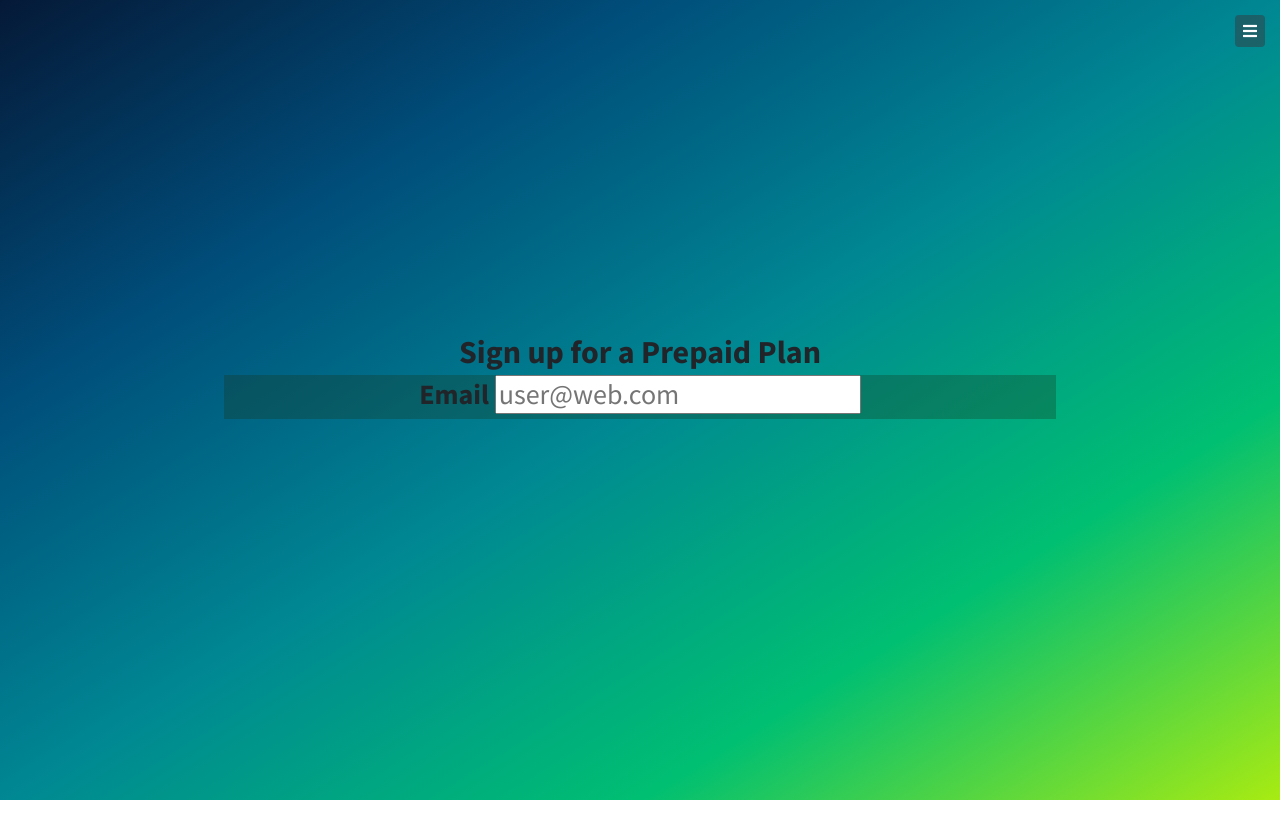
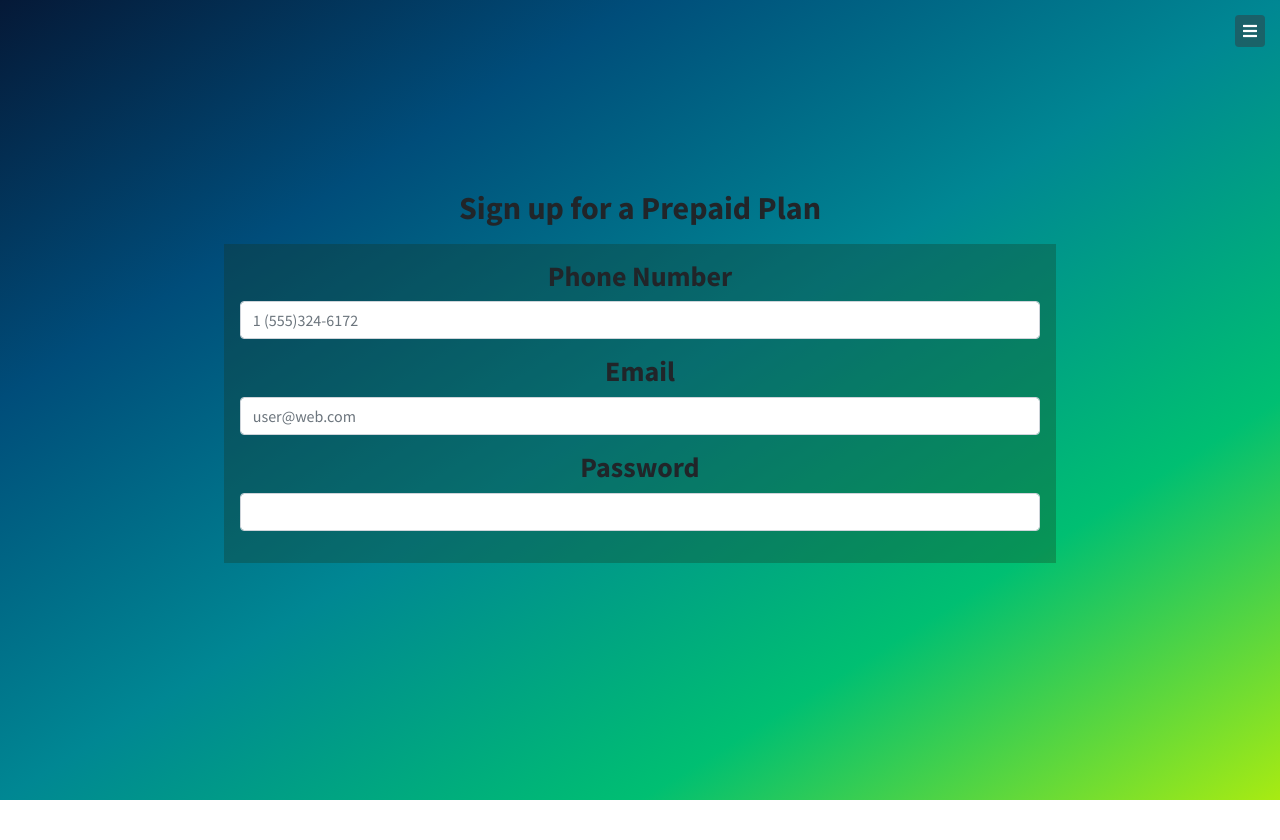
Before and after one commit to ParamOza/FetchBot, a PHP site: page /reg.php?plan=pp in a window 1280 px wide. Shown: the top 840 px of the page. Run offline with PHP 8.4, Linux system fonts and the light colour scheme.

Commit message:
Updates to form

```diff
--- a/website/reg.php
+++ b/website/reg.php
@@ -13,10 +13,22 @@
 
     function prepStr($in){
         $f = '
-                <form class="w-75 mx-auto light-bg" action="/doreg.php" method="post">
+                <form class="w-75 mx-auto mt-3 p-3 light-bg" action="/doreg.php" method="post">
+                    <input type="hidden" name="csrf" value="'.$_SESSION['tok'].'">
+
                     <div class="form-group">
-                        <input type="hidden" name="csrf" value="'.$_SESSION['tok'].'">
-                        <label>Email </label> <input type="text" name="email" placeholder="user@web.com">
+                        <label>Phone Number </label>
+                        <input class="form-control" type="text" name="phone" placeholder="1 (555)324-6172">
+                    </div>
+
+                    <div class="form-group">
+                        <label>Email </label>
+                        <input class="form-control" type="text" name="email" placeholder="user@web.com">
+                    </div>
+
+                    <div class="form-group">
+                        <label>Password </label>
+                        <input class="form-control" type="passsword" name="passwd">
                     </div>
                 </form>';
         $in = str_replace('{Plan}', 'a Prepaid Plan', $in);
```
